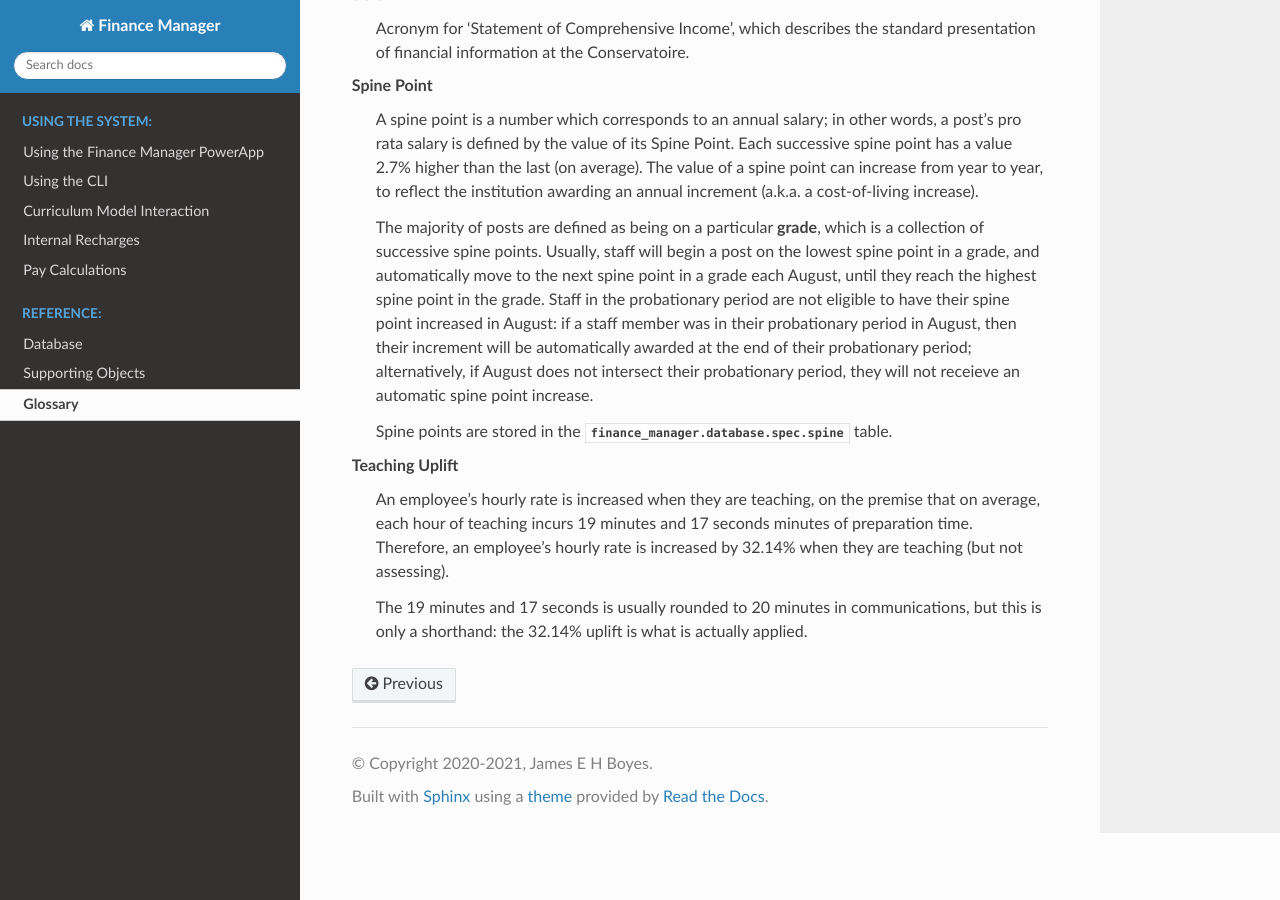
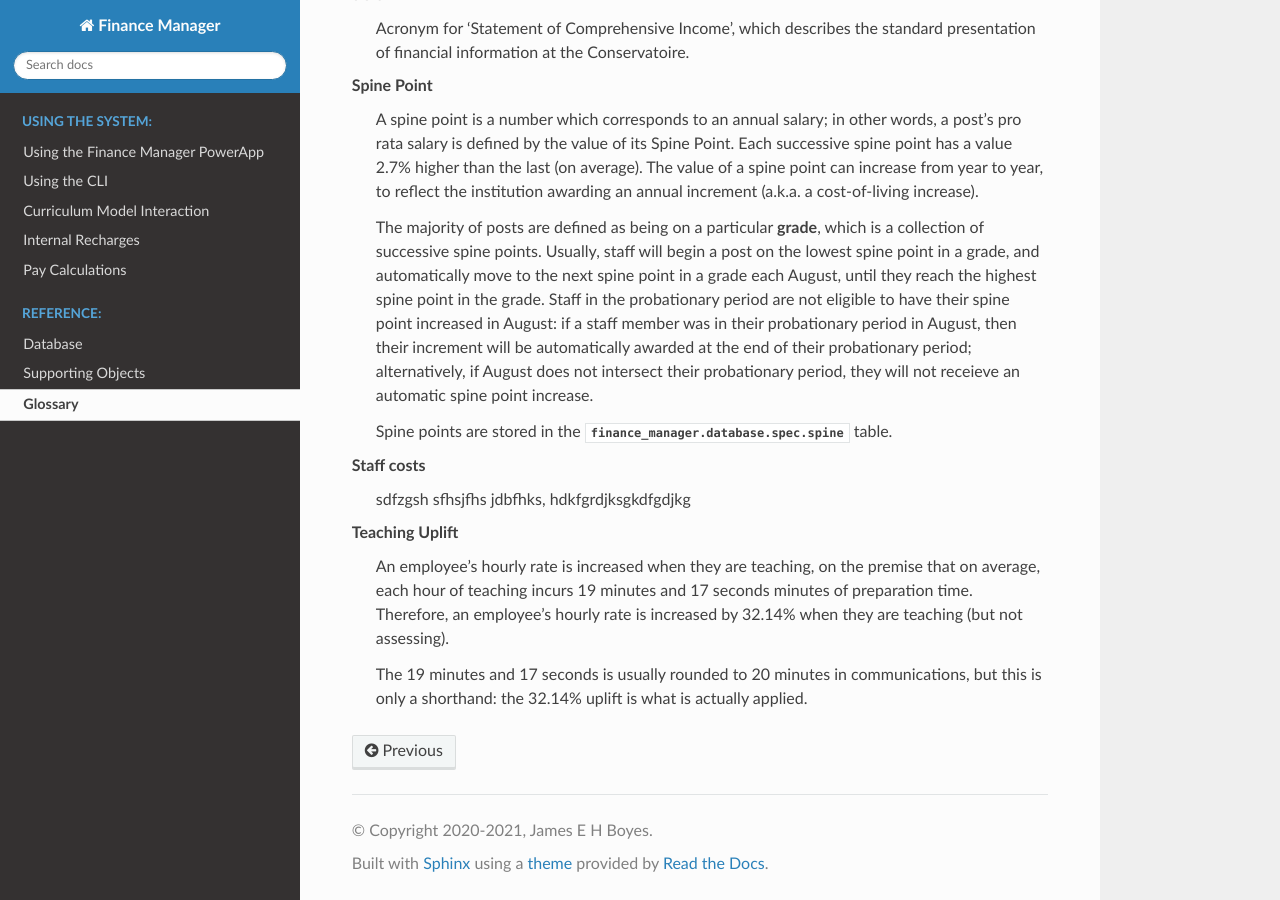
Before and after one commit to jehboyes/finance_manager, a Sphinx documentation site: the page built from docs/source/glossary.rst, in a window 1280 px wide and 900 px high, scrolled down 2197 px. Built offline with Sphinx 7.4.7 and the Read the Docs theme 2.0.0, drawn with Linux system fonts in a browser that asks for light colours.

Commit message:
Testing changing file

```diff
--- a/docs/source/glossary.rst
+++ b/docs/source/glossary.rst
@@ -3,6 +3,10 @@ Glossary
 
 .. glossary::
     :sorted:
+
+    Staff costs
+
+        sdfzgsh sfhsjfhs jdbfhks, hdkfgrdjksgkdfgdjkg
 
     Age of Contract
 
```
